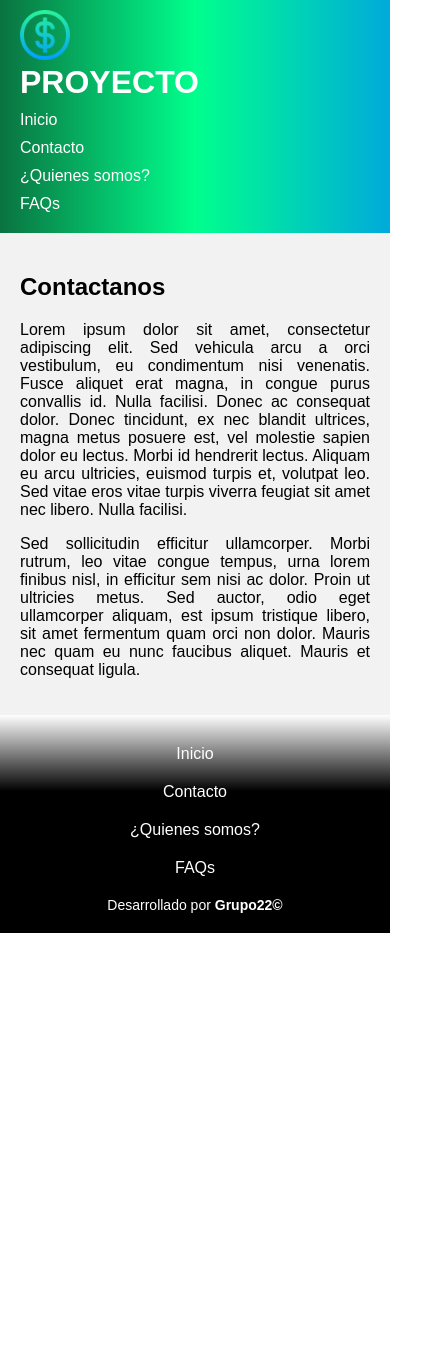
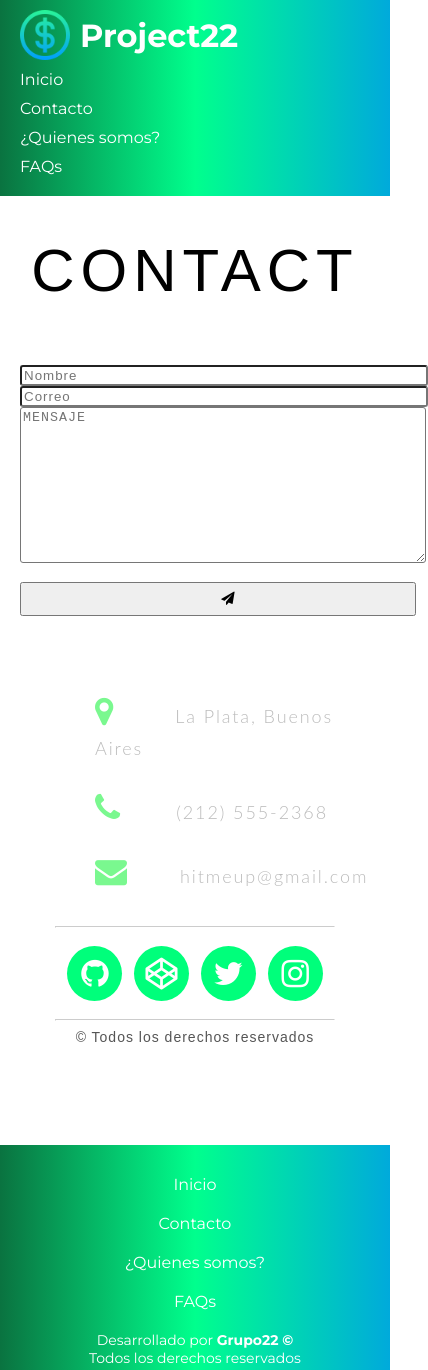
Before and after one commit to alanleonelfernandez/proyecto-22, a plain HTML site: page pages/contacto.html in a window 390 px wide. Shown: the top 1370 px of the page, 428 px wide, since content can reach past the window. Before the commit the page ends 933 px from the top, so only its background shows below. Drawn offline with Linux system fonts and the light colour scheme.

Commit message:
modificacion pag contacto

```diff
--- /dev/null
+++ b/css/contacto.css
@@ -0,0 +1,490 @@
+ /* ------ fonts ------ */
+ @import url('https://fonts.googleapis.com/css2?family=Montserrat:ital,wght@0,100..900;1,100..900&display=swap');
+
+
+ body {
+     margin: 0;
+     padding: 0;
+     box-sizing: border-box;
+     font-family: "Montserrat", sans-serif;
+     /* font-family: Arial, sans-serif; */
+ }
+
+ /*----------HEADER----------*/
+
+ header {
+     /* background: rgb(10, 115, 64); */
+     background: linear-gradient(90deg, rgba(10, 115, 64, 1) 0%, rgba(0, 255, 141, 1) 50%, rgba(0, 170, 219, 1) 100%);
+     display: flex;
+     justify-content: space-between;
+     align-items: center;
+     padding: 10px 20px;
+ }
+
+ .logo {
+     display: flex;
+     align-items: center;
+ }
+
+ .logo img {
+     width: 50px;
+     height: auto;
+     margin-right: 10px;
+ }
+
+ .logo h1 {
+     margin: 0;
+     color: white;
+ }
+
+ nav ul {
+     list-style: none;
+     margin: 0;
+     padding: 0;
+     display: flex;
+ }
+
+ nav ul li {
+     margin-left: 20px;
+ }
+
+ nav ul li a {
+     text-decoration: none;
+     color: white;
+     transition: color 0.3s ease;
+ }
+
+ nav ul li a:hover {
+     color: #333;
+ }
+
+@media (max-width: 768px) {
+    header {
+        flex-direction: column;
+        align-items: flex-start;
+    }
+
+    .logo {
+        margin-bottom: 10px;
+    }
+
+     nav ul {
+         flex-direction: column;
+     }
+
+     nav ul li {
+         margin-left: 0;
+         margin-bottom: 10px;
+     }
+ }
+
+
+ /*----------MAIN----------*/
+
+
+ .seccion-1 {
+     background-color: #f2f2f2;
+     padding: 20px;
+     text-align: justify;
+ }
+
+ .seccion-2 {
+     display: flex;
+     justify-content: space-between;
+     align-items: center;
+     padding: 20px;
+     flex-wrap: wrap;
+ }
+
+
+ .seccion-2 div {
+     text-align: center;
+     width: 48%;
+     margin-bottom: 20px;
+ }
+
+ .seccion-2 img {
+     width: 80%;
+     height: auto;
+     margin-bottom: 10px;
+ }
+
+ .seccion-2 h3 {
+     color: #333;
+     font-size: 1.2em;
+     margin-bottom: 5px;
+ }
+
+ .seccion-2 p {
+     color: #666;
+     font-size: 0.9em;
+ }
+
+
+ @media (max-width: 768px) {
+     .seccion-2 div {
+         width: 100%;
+     }
+ }
+
+
+
+ /*----------FOOTER----------*/
+
+ footer {
+     /* background: rgb(0,0,0);
+     background: linear-gradient(0deg, rgba(0,0,0,1) 65%, rgba(255,255,255,1) 100%); */
+     background: rgb(10, 115, 64);
+     background: linear-gradient(90deg, rgba(10, 115, 64, 1) 0%, rgba(0, 255, 141, 1) 50%, rgba(0, 170, 219, 1) 100%);
+     color: #fff;
+     padding: 20px;
+     text-align: center;
+ }
+
+ footer nav ul {
+     list-style: none;
+     margin: 0;
+     padding: 0;
+     justify-content: center;
+     align-items: center;
+ }
+
+ footer nav ul li {
+     display: inline-block;
+     margin-right: 20px;
+ }
+
+ footer nav ul li:last-child {
+     margin-right: 0;
+ }
+
+ footer nav ul li a {
+     text-decoration: none;
+     color: #fff;
+ }
+
+ footer p {
+     margin: 10px 0 0;
+     font-size: 14px;
+ }
+
+ footer p span {
+     font-weight: bold;
+ }
+
+ @media (max-width: 768px) {
+     footer nav ul {
+         display: flex;
+         flex-direction: column;
+         justify-content: center;
+         align-items: center;
+     }
+
+     footer nav ul li {
+         display: block;
+         margin: 10px 0;
+         width: 100%;
+     }
+ }
+
+
+ /*----------BOTON TOP----------*/
+
+ #btnTop {
+     display: none;
+     position: fixed;
+     bottom: 20px;
+     right: 20px;
+     z-index: 99;
+     font-size: 18px;
+     border: none;
+     outline: none;
+     background-color: #003f5e;
+     color: #fff;
+     cursor: pointer;
+     padding: 15px;
+     border-radius: 100%;
+     width: 50px;
+ }
+
+ #btnTop:hover {
+     background-color: #00ff7b;
+     color: #000000;
+ }
+
+
+ /* contact form  */
+
+ #contact {
+     width: 100%;
+     height: 100%;
+ }
+
+.section-header {
+    text-align: center;
+    margin: 0 auto;
+    padding: 40px 0;
+    font: 300 60px 'Oswald', sans-serif;
+     /* color: #fff; */
+    text-transform: uppercase;
+    letter-spacing: 6px;
+}
+
+.contact-wrapper {
+    display: flex;
+    flex-direction: row;
+    justify-content: space-between;
+    margin: 0 auto;
+    margin-bottom: 5rem;
+    padding: 20px;
+    position: relative;
+    max-width: 840px;
+}
+
+ /* Left contact page */
+ .form-horizontal {
+     float: left;
+     max-width: 400px;
+     /* font-family: 'Lato'; */
+     font-weight: 400;
+ }
+
+.form-group{
+    /* padding: 10px;
+    margin: 10px; */
+}
+
+ .form-control,
+ textarea {
+     max-width: 400px;
+     /* background-color: #000; */
+     /* color: #fff; */
+     letter-spacing: 1px;
+     width: 400px;
+     margin: 3px;
+     border-radius: 3px;
+ }
+
+ .send-button {
+     margin-top: 15px;
+     height: 34px;
+     /* width: 400px; */
+     overflow: hidden;
+     transition: all .3s ease-in-out;
+ }
+
+ .alt-send-button {
+     width: 400px;
+     height: 16px;
+     transition: all .2s ease-in-out;
+ }
+
+ .send-text {
+     display: block;
+     margin-top: 16px;
+     font: 700 12px 'Lato', sans-serif;
+     letter-spacing: 2px;
+ }
+
+ .alt-send-button:hover {
+     transform: translate3d(0px, -29px, 0px);
+ }
+
+ /* Begin Right Contact Page */
+ .direct-contact-container {
+     max-width: 400px;
+ }
+
+ /* Location, Phone, Email Section */
+ .contact-list {
+     list-style-type: none;
+     /* margin-left: -30px; */
+     /* padding-right: 20px; */
+ }
+
+.list-item {
+    line-height: 4;
+    color: #7af88f;
+    /* color: #aaa; */
+}
+
+ .contact-text {
+     font: 300 18px 'Lato', sans-serif;
+     letter-spacing: 1.9px;
+     color: #bbb;
+ }
+
+ .place {
+     margin-left: 62px;
+ }
+
+ .phone {
+     margin-left: 56px;
+ }
+
+ .gmail {
+     margin-left: 53px;
+ }
+
+ .contact-text a {
+     color: #bbb;
+     text-decoration: none;
+     transition-duration: 0.2s;
+ }
+
+ .contact-text a:hover {
+     /* color: #80f488; */
+     color: #000;
+     text-decoration: none;
+ }
+
+
+ /* Social Media Icons */
+ .social-media-list {
+     position: relative;
+     font-size: 22px;
+     text-align: center;
+     width: 100%;
+     margin: 0 auto;
+     padding: 0;
+ }
+
+ .social-media-list li a {
+     color: #fff;
+     /* color: red; */
+ }
+
+ .social-media-list li {
+     position: relative;
+     display: inline-block;
+     height: 60px;
+     width: 60px;
+     margin: 10px 3px;
+     line-height: 60px;
+     border-radius: 50%;
+     color: #fff;
+     /* background-color: rgb(27, 27, 27); */
+     background-color: #00ff7b;
+     cursor: pointer;
+     transition: all .2s ease-in-out;
+ }
+
+ .social-media-list li:after {
+     content: '';
+     position: absolute;
+     top: 0;
+     left: 0;
+     width: 60px;
+     height: 60px;
+     line-height: 60px;
+     border-radius: 50%;
+     opacity: 0;
+     box-shadow: 0 0 0 1px #fff;
+     transition: all .2s ease-in-out;
+ }
+
+ .social-media-list li:hover {
+     background-color: #fff;
+ }
+
+ .social-media-list li:hover:after {
+     opacity: 1;
+     transform: scale(1.12);
+     transition-timing-function: cubic-bezier(0.37, 0.74, 0.15, 1.65);
+ }
+
+ .social-media-list li:hover a {
+     color: #000;
+ }
+
+ .copyright {
+     font: 200 14px 'Oswald', sans-serif;
+     color: #555;
+     letter-spacing: 1px;
+     text-align: center;
+ }
+
+ hr {
+     border-color: rgba(255, 255, 255, .6);
+ }
+
+ /* Begin Media Queries*/
+ @media screen and (max-width: 850px) {
+     .contact-wrapper {
+         display: flex;
+         flex-direction: column;
+     }
+
+     .direct-contact-container,
+     .form-horizontal {
+         margin: 0 auto;
+     }
+
+     .direct-contact-container {
+         margin-top: 60px;
+         max-width: 300px;
+     }
+
+     .social-media-list li {
+         height: 60px;
+         width: 60px;
+         line-height: 60px;
+     }
+
+     .social-media-list li:after {
+         width: 60px;
+         height: 60px;
+         line-height: 60px;
+     }
+ }
+
+ @media screen and (max-width: 569px) {
+
+     .direct-contact-container,
+     .form-wrapper {
+         float: none;
+         margin: 0 auto;
+     }
+
+     .form-control,
+     textarea {
+
+         margin: 0 auto;
+     }
+
+
+     .name,
+     .email,
+     textarea {
+         width: 280px;
+     }
+
+     .direct-contact-container {
+         margin-top: 60px;
+         max-width: 280px;
+     }
+
+     .social-media-list {
+         left: 0;
+     }
+
+     .social-media-list li {
+         height: 55px;
+         width: 55px;
+         line-height: 55px;
+         font-size: 2rem;
+     }
+
+     .social-media-list li:after {
+         width: 55px;
+         height: 55px;
+         line-height: 55px;
+     }
+
+ }
+
+ @media screen and (max-width: 410px) {
+     .send-button {
+         width: 99%;
+     }
+ }
--- a/css/styles.css
+++ b/css/styles.css
@@ -1,6 +1,13 @@
+ /* ------ fonts ------ */
+@import url('https://fonts.googleapis.com/css2?family=Montserrat:ital,wght@0,100..900;1,100..900&display=swap');
+
+
 body {
     margin: 0;
-    font-family: Arial, sans-serif;
+    padding: 0;
+    box-sizing: border-box;
+    font-family:"Montserrat", sans-serif;
+    /* font-family: Arial, sans-serif; */
 }
 
 /*----------HEADER----------*/
@@ -12,6 +19,11 @@ header {
     justify-content: space-between;
     align-items: center;
     padding: 10px 20px;
+}
+
+.logo{
+    display: flex;
+    align-items: center;
 }
 
 .logo img {
@@ -120,8 +132,10 @@ nav ul li a:hover {
 /*----------FOOTER----------*/
 
 footer {
-    background: rgb(0,0,0);
-    background: linear-gradient(0deg, rgba(0,0,0,1) 65%, rgba(255,255,255,1) 100%);
+    /* background: rgb(0,0,0);
+    background: linear-gradient(0deg, rgba(0,0,0,1) 65%, rgba(255,255,255,1) 100%); */
+    background: rgb(10,115,64);
+    background: linear-gradient(90deg, rgba(10,115,64,1) 0%, rgba(0,255,141,1) 50%, rgba(0,170,219,1) 100%);
     color: #fff;
     padding: 20px;
     text-align: center;
@@ -189,7 +203,7 @@ footer p span {
     color: #fff;
     cursor: pointer;
     padding: 15px;
-    border-radius: 50%;
+    border-radius: 100%;
 }
 
 #btnTop:hover {
--- a/pages/contacto.html
+++ b/pages/contacto.html
@@ -1,17 +1,21 @@
 <!DOCTYPE html>
 <html lang="en">
+
 <head>
     <meta charset="UTF-8">
     <meta name="viewport" content="width=device-width, initial-scale=1.0">
-    <title>Sitio Web</title>
-    <link rel="stylesheet" href="/css/styles.css">
+    <title>Contactanos</title>
+    <link rel="stylesheet" href="/css/contacto.css">
     <script src="/js/index.js"></script>
+
+    <link rel="stylesheet" href="https://cdnjs.cloudflare.com/ajax/libs/font-awesome/4.7.0/css/font-awesome.min.css">
 </head>
+
 <body>
     <header>
         <div class="logo">
             <img src="/img/dolar.png" alt="Logo">
-            <h1>PROYECTO</h1>
+            <h1>Project22 </h1>
         </div>
         <nav>
             <ul>
@@ -23,13 +27,73 @@
         </nav>
     </header>
     <main>
-    <section class="seccion-1">
-        <h2>Contactanos</h2>
-        <p>Lorem ipsum dolor sit amet, consectetur adipiscing elit. Sed vehicula arcu a orci vestibulum, eu condimentum nisi venenatis. Fusce aliquet erat magna, in congue purus convallis id. Nulla facilisi. Donec ac consequat dolor. Donec tincidunt, ex nec blandit ultrices, magna metus posuere est, vel molestie sapien dolor eu lectus. Morbi id hendrerit lectus. Aliquam eu arcu ultricies, euismod turpis et, volutpat leo. Sed vitae eros vitae turpis viverra feugiat sit amet nec libero. Nulla facilisi.</p>
-        <p>Sed sollicitudin efficitur ullamcorper. Morbi rutrum, leo vitae congue tempus, urna lorem finibus nisl, in efficitur sem nisi ac dolor. Proin ut ultricies metus. Sed auctor, odio eget ullamcorper aliquam, est ipsum tristique libero, sit amet fermentum quam orci non dolor. Mauris nec quam eu nunc faucibus aliquet. Mauris et consequat ligula.</p>
+        <section id="contact">
+            <h1 class="section-header">Contact</h1>
+            <div class="contact-wrapper">
+                <!-- Left contact page -->
+                <form id="contact-form" class="form-horizontal" role="form">
+                    <div class="form-group">
+                        <div class="col-sm-12">
+                            <input type="text" class="form-control" id="name" placeholder="Nombre" name="name" value=""
+                                required>
+                        </div>
+                    </div>
+
+                    <div class="form-group">
+                        <div class="col-sm-12">
+                            <input type="email" class="form-control" id="email" placeholder="Correo" name="email"
+                                value="" required>
+                        </div>
+                    </div>
+
+                    <textarea class="form-control" rows="10" placeholder="MENSAJE" name="message" required></textarea>
+
+                    <button class="btn btn-primary send-button" id="submit" type="submit" value="SEND">
+                        <div class="alt-send-button">
+                            <i class="fa fa-paper-plane"></i><span class="send-text">ENVIAR</span>
+                        </div>
+                    </button>
+
+                </form>
+                <!-- Left contact page -->
+                <div class="direct-contact-container">
+                    <ul class="contact-list">
+                        <li class="list-item"><i class="fa fa-map-marker fa-2x"><span class="contact-text place">La Plata,
+                                    Buenos Aires</span></i></li>
+
+                        <li class="list-item"><i class="fa fa-phone fa-2x"><span class="contact-text phone"><a
+                                        href="tel:1-212-555-5555" title="Give me a call">(212) 555-2368</a></span></i>
+                        </li>
+
+                        <li class="list-item"><i class="fa fa-envelope fa-2x"><span class="contact-text gmail"><a
+                                        href="mailto:#" title="Send me an email">hitmeup@gmail.com</a></span></i></li>
+
+                    </ul>
+
+                    <hr>
+                    <ul class="social-media-list">
+                        <li><a href="#" target="_blank" class="contact-icon">
+                                <i class="fa fa-github" aria-hidden="true"></i></a>
+                        </li>
+                        <li><a href="#" target="_blank" class="contact-icon">
+                                <i class="fa fa-codepen" aria-hidden="true"></i></a>
+                        </li>
+                        <li><a href="#" target="_blank" class="contact-icon">
+                                <i class="fa fa-twitter" aria-hidden="true"></i></a>
+                        </li>
+                        <li><a href="#" target="_blank" class="contact-icon">
+                                <i class="fa fa-instagram" aria-hidden="true"></i></a>
+                        </li>
+                    </ul>
+                    <hr>
+
+                    <div class="copyright">&copy; Todos los derechos reservados</div>
+
+                </div>
+
+            </div>
+
         </section>
-
-
         <button onclick="topFunction()" id="btnTop" title="Volver Arriba"> ↑ </button>
     </main>
     <footer>
@@ -41,7 +105,8 @@
                 <li><a href="/pages/faq.html">FAQs</a></li>
             </ul>
         </nav>
-    <p>Desarrollado por <span>Grupo22©</span></p>
+        <p>Desarrollado por <span>Grupo22 &copy; </span> <br> Todos los derechos reservados</p>
     </footer>
 </body>
+
 </html>
```
Also changed, not shown: index.html (+3 -0 lines), js/index.js (+8 -0 lines). Lines whose indentation alone changed are shown as unchanged.
